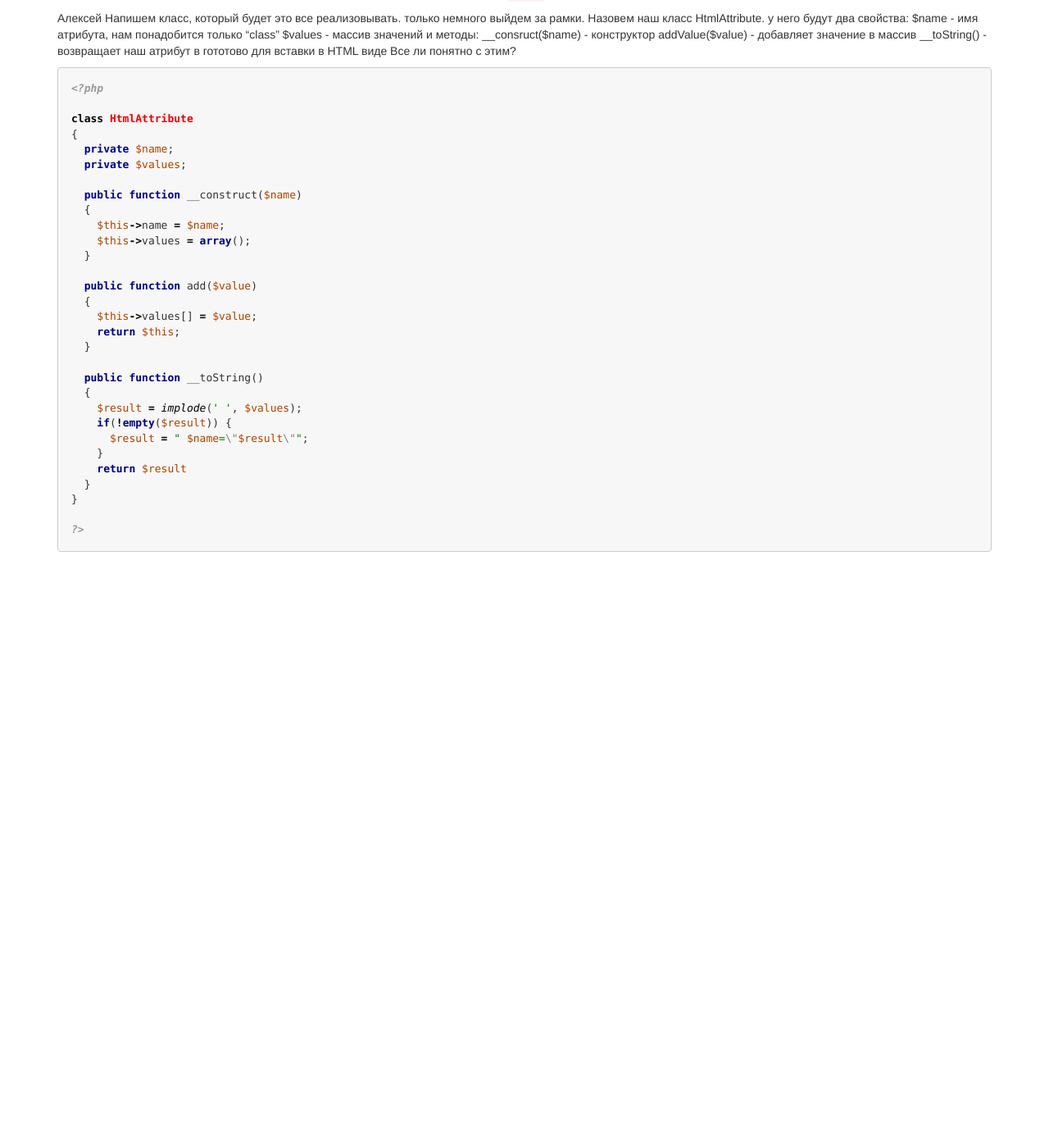
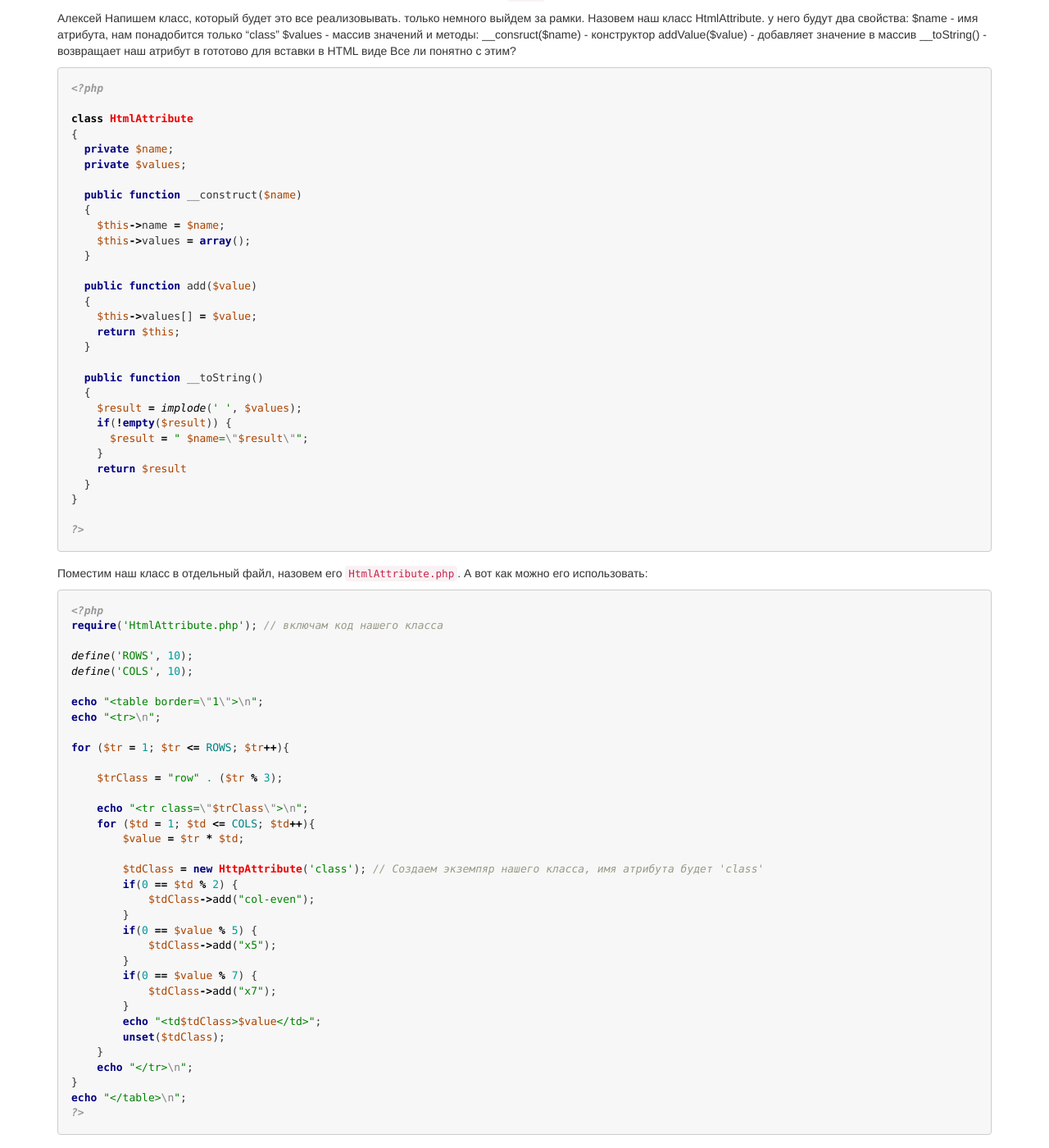
Before and after one commit to alsii/alsii.github.io, a Jekyll site: the page built from project1/l1.md, in a window 1280 px wide and 1400 px high, scrolled down 6771 px. Shown: the whole window at 82% size. Built offline with Jekyll 4.4.1, drawn with Linux system fonts in a browser that asks for light colours; nearby versions of some CDN libraries; Markdown is read by kramdown in place of the engine named in the settings; before the commit the page ends 7460 px from its top, so only the background shows below that.

Commit message:
Update l1.md

```diff
--- a/project1/l1.md
+++ b/project1/l1.md
@@ -383,3 +383,43 @@ class HtmlAttribute
 
 ?>
 ~~~
+
+Поместим наш класс в отдельный файл, назовем его `HtmlAttribute.php`.
+А вот как можно его использовать:
+
+~~~ php
+<?php
+require('HtmlAttribute.php'); // включам код нашего класса
+
+define('ROWS', 10);
+define('COLS', 10);
+
+echo "<table border=\"1\">\n";
+echo "<tr>\n";
+
+for ($tr = 1; $tr <= ROWS; $tr++){
+
+    $trClass = "row" . ($tr % 3);
+
+    echo "<tr class=\"$trClass\">\n";
+    for ($td = 1; $td <= COLS; $td++){
+        $value = $tr * $td;
+
+        $tdClass = new HttpAttribute('class'); // Создаем экземпяр нашего класса, имя атрибута будет 'class'
+        if(0 == $td % 2) {
+            $tdClass->add("col-even");
+        }
+        if(0 == $value % 5) {
+            $tdClass->add("x5");
+        }
+        if(0 == $value % 7) {
+            $tdClass->add("x7");
+        }
+        echo "<td$tdClass>$value</td>";
+        unset($tdClass);
+    }
+    echo "</tr>\n";
+}
+echo "</table>\n";
+?>
+~~~
```
